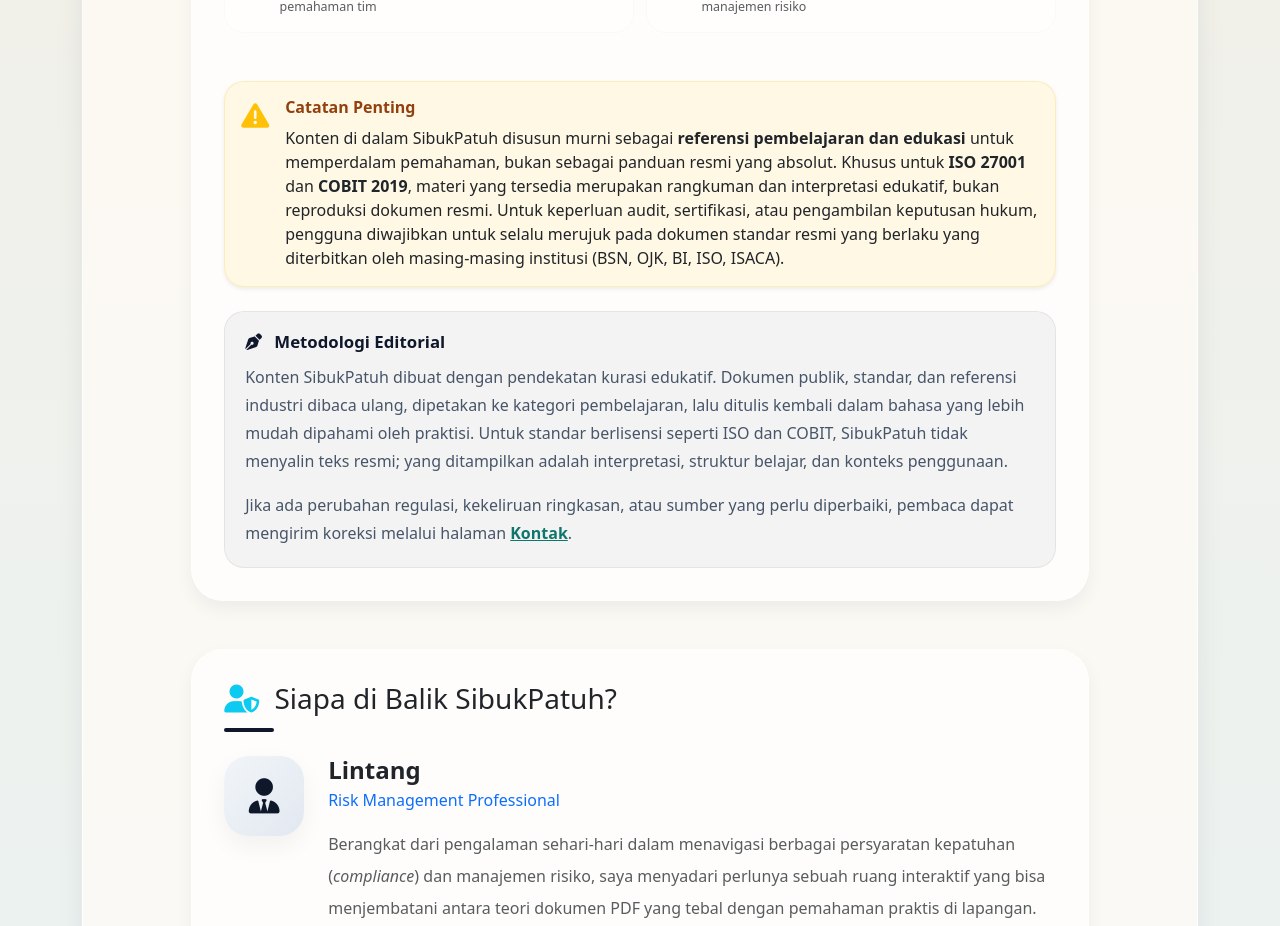
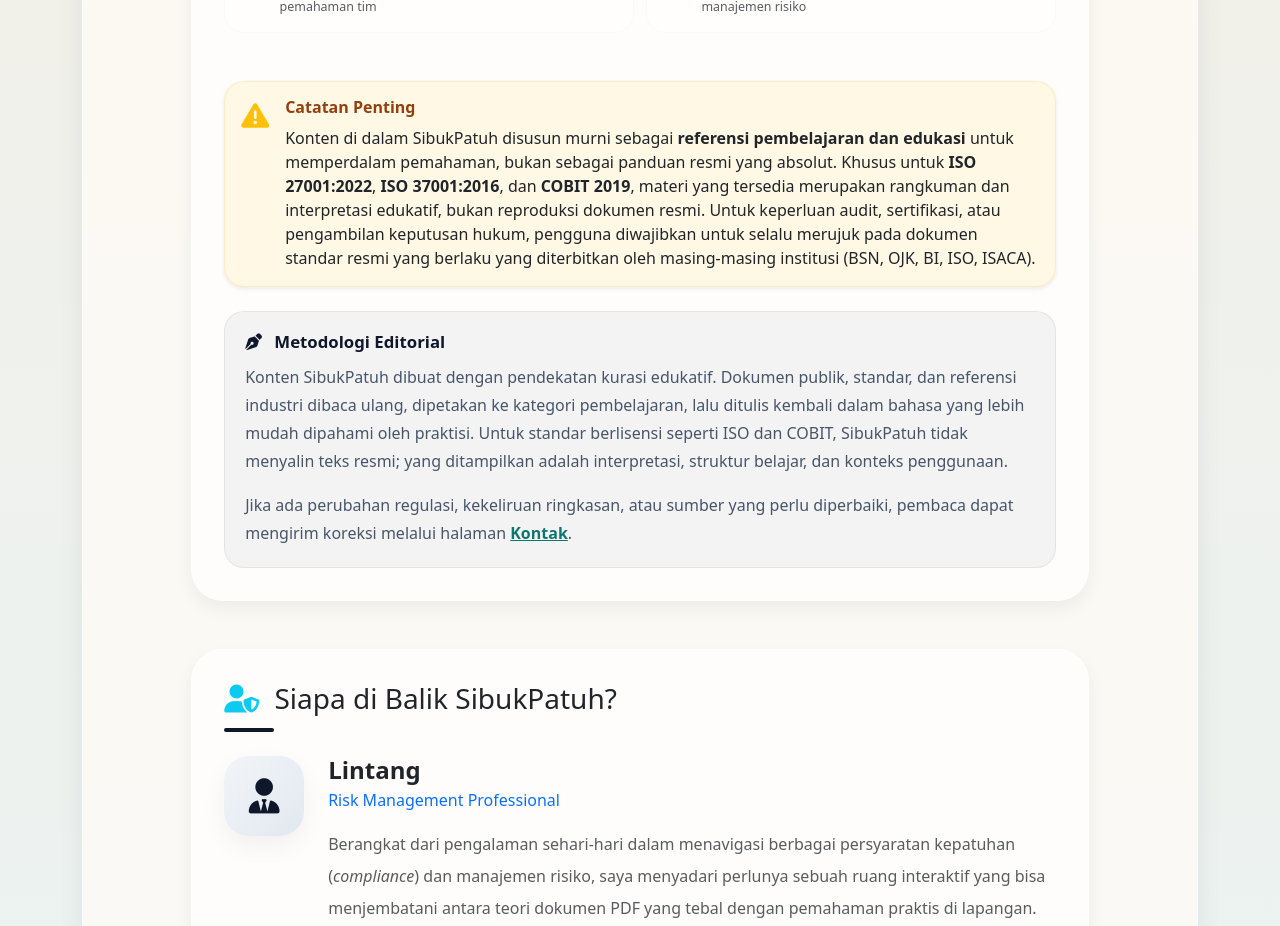
Before and after one commit to lintanggraha/sibukpatuh, a Vue app: page /about in a window 1280 px wide. Shown: the part 800-1726 px from the top of the page. Built offline with nearby package versions, Linux system fonts and the light colour scheme; no server answers.

Commit message:
docs: update about page disclaimer with ISO 37001 and ISO 27001 version

```diff
--- a/src/views/AboutView.vue
+++ b/src/views/AboutView.vue
@@ -56,7 +56,7 @@
               <i class="fas fa-exclamation-triangle fs-3 me-3 mt-1 text-warning"></i>
               <div>
                 <h5 class="alert-heading fw-bold">Catatan Penting</h5>
-                <p class="mb-0 text-dark">Konten di dalam SibukPatuh disusun murni sebagai <strong>referensi pembelajaran dan edukasi</strong> untuk memperdalam pemahaman, bukan sebagai panduan resmi yang absolut. Khusus untuk <strong>ISO 27001</strong> dan <strong>COBIT 2019</strong>, materi yang tersedia merupakan rangkuman dan interpretasi edukatif, bukan reproduksi dokumen resmi. Untuk keperluan audit, sertifikasi, atau pengambilan keputusan hukum, pengguna diwajibkan untuk selalu merujuk pada dokumen standar resmi yang berlaku yang diterbitkan oleh masing-masing institusi (BSN, OJK, BI, ISO, ISACA).</p>
+                <p class="mb-0 text-dark">Konten di dalam SibukPatuh disusun murni sebagai <strong>referensi pembelajaran dan edukasi</strong> untuk memperdalam pemahaman, bukan sebagai panduan resmi yang absolut. Khusus untuk <strong>ISO 27001:2022</strong>, <strong>ISO 37001:2016</strong>, dan <strong>COBIT 2019</strong>, materi yang tersedia merupakan rangkuman dan interpretasi edukatif, bukan reproduksi dokumen resmi. Untuk keperluan audit, sertifikasi, atau pengambilan keputusan hukum, pengguna diwajibkan untuk selalu merujuk pada dokumen standar resmi yang berlaku yang diterbitkan oleh masing-masing institusi (BSN, OJK, BI, ISO, ISACA).</p>
               </div>
             </div>
 
```
